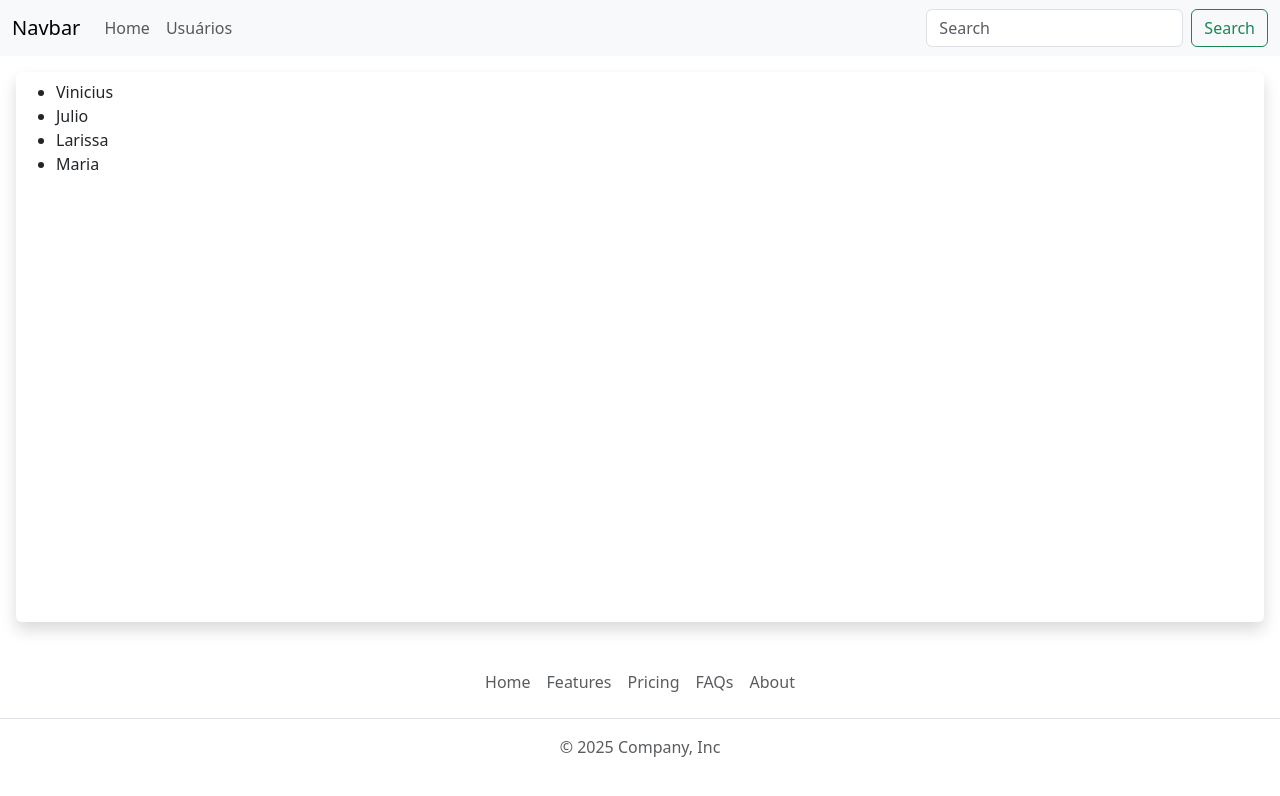
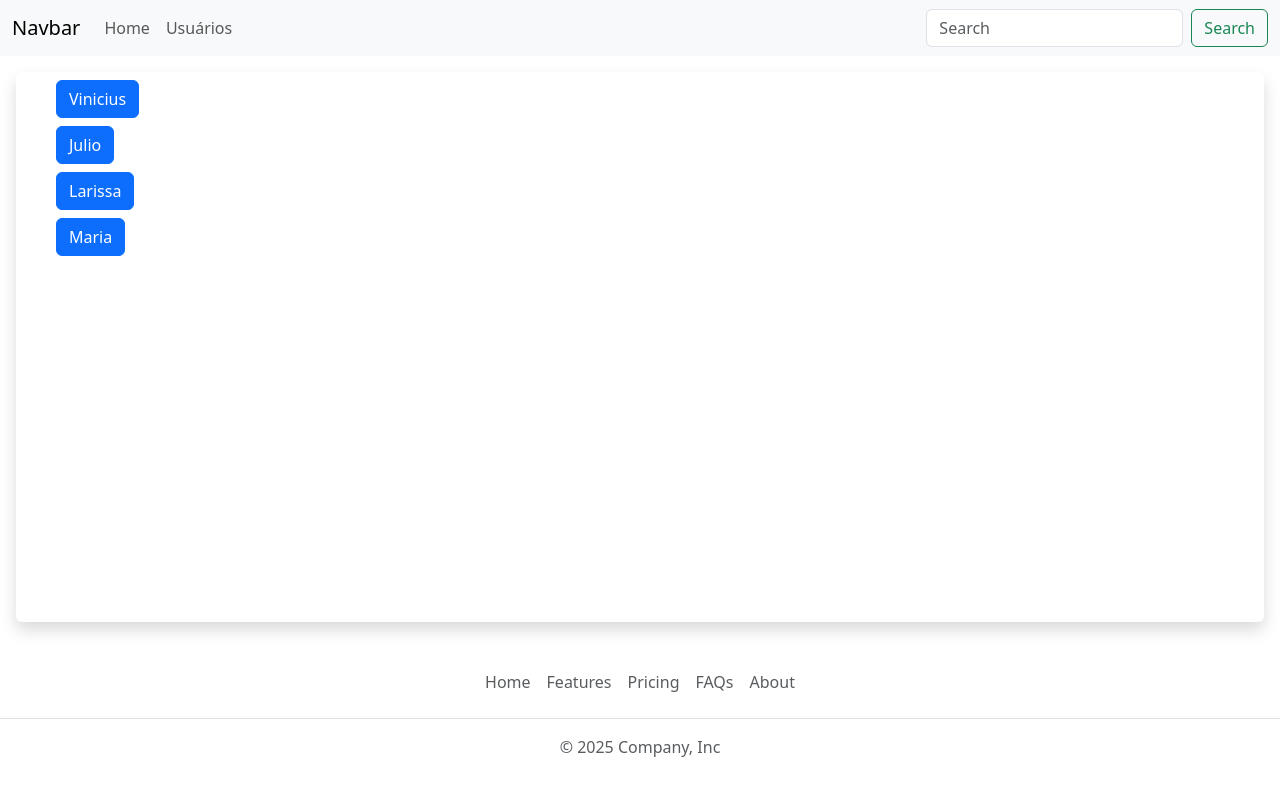
Before and after one commit to marcio8queiroz/curso, an Angular app: page /users/list in a window 1280 px wide. Shown: the top 796 px of the page. Built offline with nearby package versions, Linux system fonts and the light colour scheme.

Commit message:
parametros de rotas

```diff
--- /dev/null
+++ b/src/app/pages/user/user.component.html
@@ -0,0 +1 @@
+<h2>Essa página é do(a) {{ username }}</h2>
--- a/src/app/pages/users/users.component.css
+++ b/src/app/pages/users/users.component.css
@@ -0,0 +1,3 @@
+.list-button{
+  list-style-type: none;
+}
--- a/src/app/pages/users/users.component.html
+++ b/src/app/pages/users/users.component.html
@@ -1,3 +1,6 @@
-<ul>
-  <li *ngFor="let item of users">{{ item }}</li>
+<ul class="list-button">
+  <li class="mb-2" *ngFor="let user of users">
+  <button [routerLink]="'/users/' + user" class="btn btn-primary">
+    {{ user }}</button>
+</li>
 </ul>
```
Also changed, not shown: src/app/pages/user/user.component.ts (added, +20 -0 lines), src/app/pages/user/user.component.css (added).
